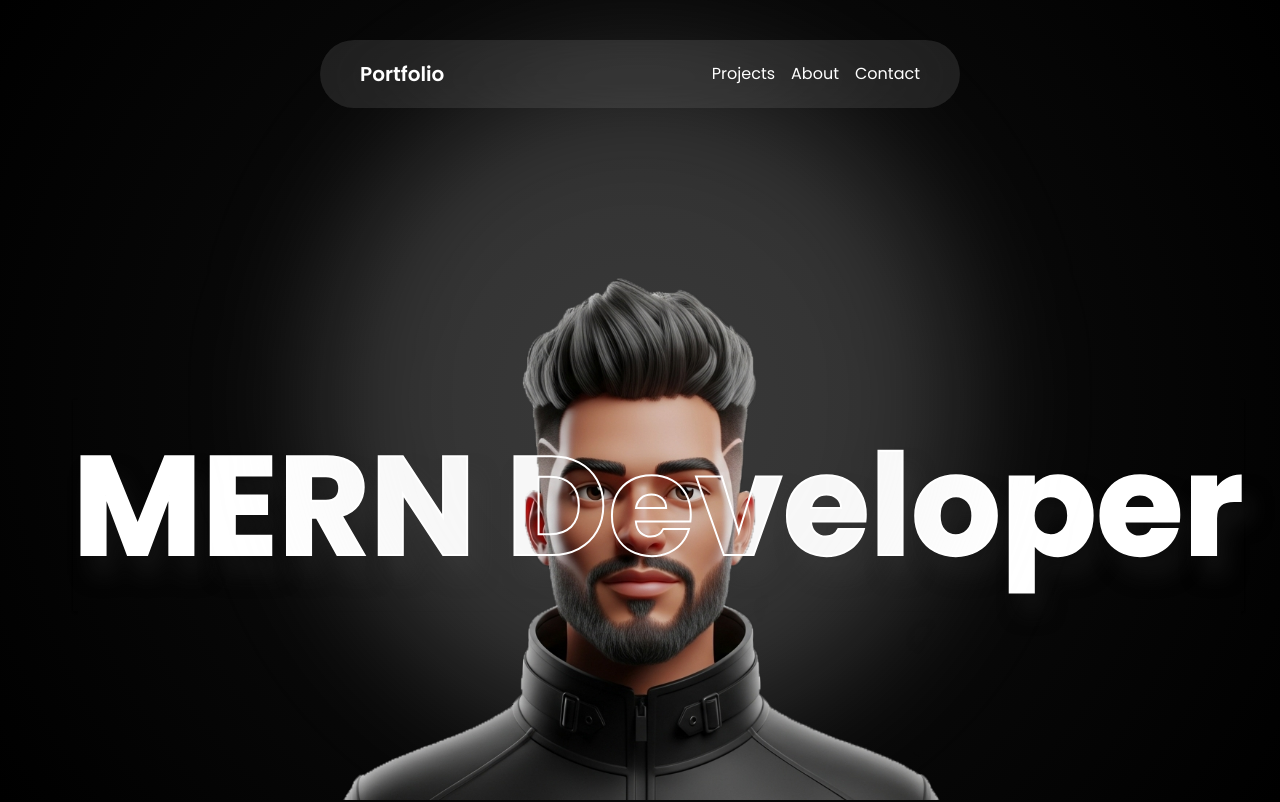
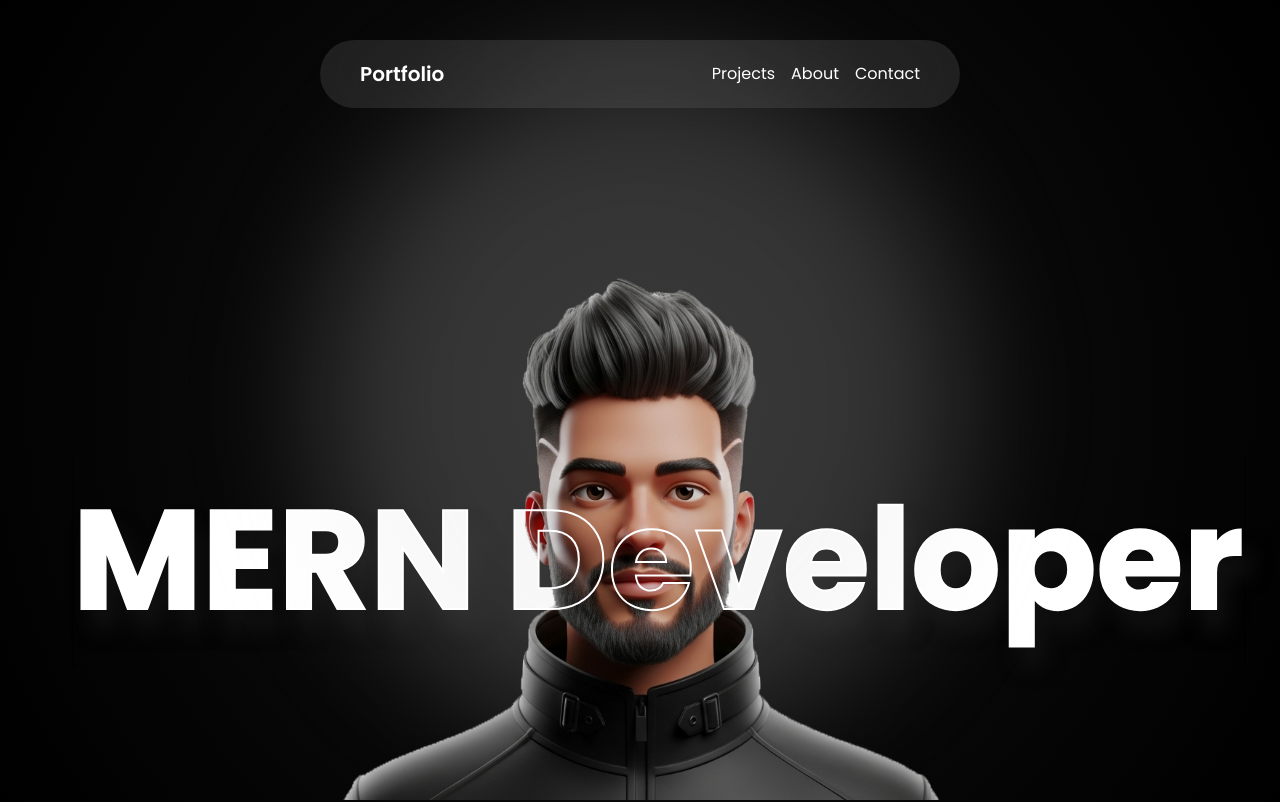
Before and after one commit to Mushaf-Hafeez/Portfolio, a React (Vite) app: page / in a window 1280 px wide. Shown: the top 802 px of the page. Built offline with nearby package versions, Linux system fonts and the light colour scheme.

Commit message:
clean index.css

```diff
--- a/src/components/About.jsx
+++ b/src/components/About.jsx
@@ -1,7 +1,12 @@
 import React from "react";
 
 const About = () => {
-  return <section className="bg-gradient h-screen w-full">About</section>;
+  return (
+    <section className="h-screen w-full bg-gradient text-white">
+      {/* about container */}
+      <div className="about-container"></div>
+    </section>
+  );
 };
 
 export default About;
--- a/src/index.css
+++ b/src/index.css
@@ -4,6 +4,18 @@
 
 @theme {
   --font-poppins: "Poppins", sans-serif;
+}
+
+@utility flex-center {
+  @apply flex items-center justify-center;
+}
+
+@utility col-center {
+  @apply flex flex-col items-center justify-center;
+}
+
+@utility abs-center {
+  @apply absolute left-1/2 top-1/2 -translate-x-1/2 -translate-y-1/2;
 }
 
 @utility bg-gradient {
@@ -64,17 +76,24 @@
 }
 
 @utility hero-filled-title {
-  @apply absolute left-1/2 -translate-x-1/2 top-1/2  whitespace-nowrap text-[11vw] font-bold shadow selection;
+  @apply abs-center mt-40 whitespace-nowrap text-[11vw] font-bold shadow selection;
 }
 
 @utility hero-outlined-title {
-  @apply absolute z-50 left-1/2 -translate-x-1/2 top-1/2  whitespace-nowrap text-[11vw] font-bold text-stroke selection;
+  @apply abs-center mt-40 z-50  whitespace-nowrap text-[11vw] font-bold text-stroke selection;
 }
 
 @utility hero-white-gradient {
-  @apply absolute left-1/2 -translate-x-1/2 top-1/2 -translate-y-1/2 rounded-full blur-3xl h-10/12 w-1/2 bg-zinc-300/20;
+  @apply abs-center rounded-full blur-3xl h-10/12 w-1/2 bg-zinc-300/20;
 }
 
 @utility hero-img {
   @apply absolute lg:-bottom-20 scale-80 z-40 w-full object-cover;
 }
+
+/* ==================================================
+                This is for About Section
+================================================== */
+@utility about-container {
+  @apply w-6/12 flex-center;
+}
```
